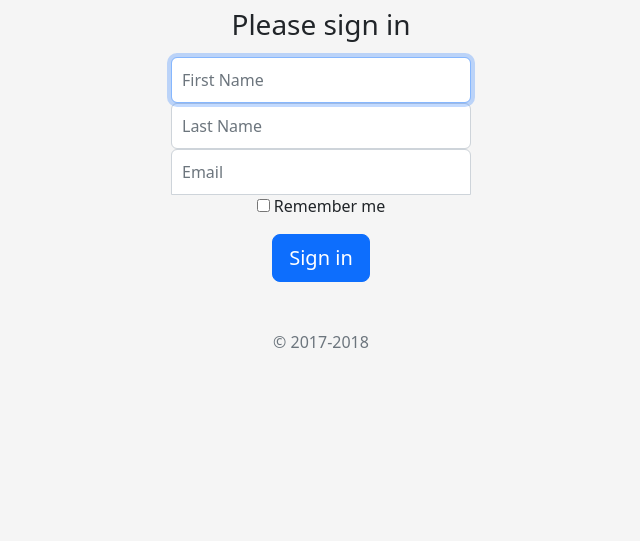
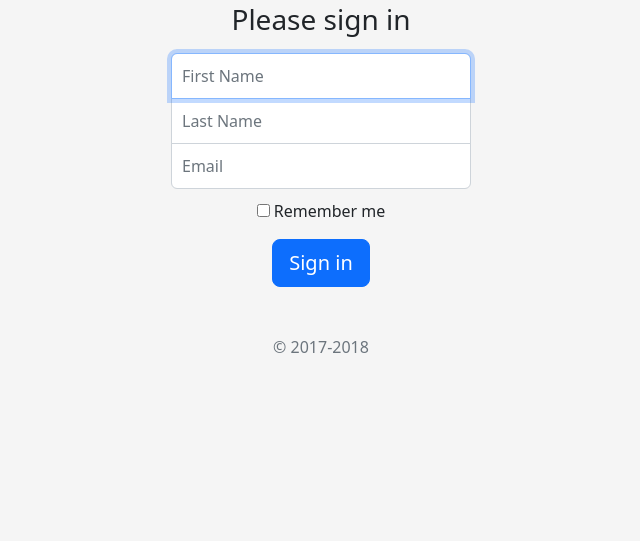
Before and after one commit to lucastimho/newsletter-signup, a website: page signup.html in a window 1280 px wide. Shown: the part 259-800 px from the top of the page, without its empty margins (319-959 px from the left). Drawn offline with nearby package versions, Linux system fonts and the light colour scheme.

Commit message:
changes sign up boxes to be rounded on the edges while maintaining square shape in the middle

```diff
--- a/signup.html
+++ b/signup.html
@@ -23,9 +23,9 @@
     <form class="form-signin">
       <img class="mb-4" src="https://getbootstrap.com/docs/4.0/assets/brand/bootstrap-solid.svg" alt="" width="72" height="72">
       <h1 class="h3 mb-3 font-weight-normal">Please sign in</h1>
-      <input type="text" id="inputEmail" class="form-control" placeholder="First Name" required autofocus>
-      <input type="text" id="inputPassword" class="form-control" placeholder="Last Name" required>
-      <input type="email" id="inputPassword" class="form-control" placeholder="Email" required>
+      <input type="text" id="inputEmail" class="form-control top" placeholder="First Name" required autofocus>
+      <input type="text" id="inputPassword" class="form-control middle" placeholder="Last Name" required>
+      <input type="email" id="inputPassword" class="form-control bottom" placeholder="Email" required>
       <div class="checkbox mb-3">
         <label>
           <input type="checkbox" value="remember-me"> Remember me
--- a/styles.css
+++ b/styles.css
@@ -37,12 +37,16 @@ body {
 .form-signin .form-control:focus {
   z-index: 2;
 }
-.form-signin input[type="email"] {
+.top {
   margin-bottom: -1px;
   border-bottom-right-radius: 0;
   border-bottom-left-radius: 0;
 }
-.form-signin input[type="password"] {
+.middle {
+    border-radius: 0;
+    margin-bottom: -1px;
+}
+.bottom {
   margin-bottom: 10px;
   border-top-left-radius: 0;
   border-top-right-radius: 0;
```
